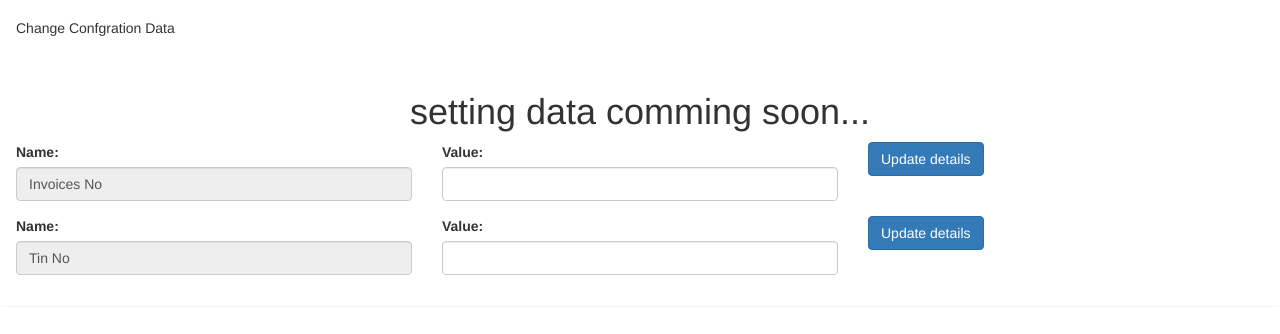
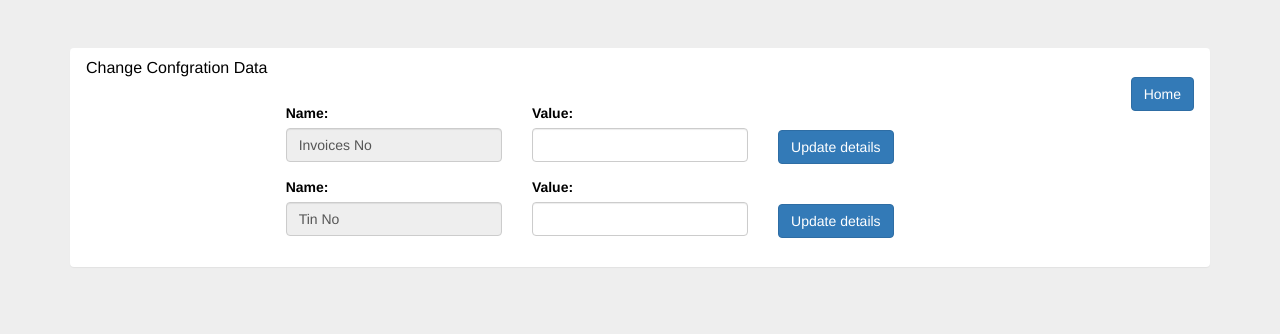
Before and after one commit to tsaini530/billing_pdf, a PHP site: page /settings.php in a window 1280 px wide. Shown: the top 334 px of the page. Run offline with PHP 8.4, Linux system fonts and the light colour scheme; data comes from the database, SQL or seed files in the repository.

Commit message:
css change

```diff
--- a/index.php
+++ b/index.php
@@ -25,6 +25,7 @@ $codeName=	 "SELECT code FROM sku ";
 
 </head>
 <body  class="container">
+<div class="page-container">
 
 
 <form novalidate="false" method="post" action="billController.php" id="invoice-form">
@@ -135,7 +136,7 @@ $codeName=	 "SELECT code FROM sku ";
 </div>
 
 </form>
-
+</div>
 </body>
 <script type="text/javascript">
 
--- a/settings.php
+++ b/settings.php
@@ -3,21 +3,28 @@
 <head>
 	<title>Change setting</title>
 	<link rel="stylesheet" type="text/css" href="./stylesheets/css/bootstrap.min.css">
+<!-- 	<link rel="stylesheet" type="text/css" href="./stylesheets/styles.css">
+ -->
+
 <script src="javascripts/jquery-3.1.0.min.js"></script>
 
 
 </head>
-<body>
-<div class="panel panel-white">
+<body  class="jumbotron vertical-cente">
+	<div class="container">
+
+		<div class="panel">
+			<div class="panel-heading">
+				<h6 class="panel-title text-capitlize">Change Confgration Data</h6>
+					<a href="index.php" class="btn btn-primary pull-right legitRipple ">Home </a>
 				<div class="alert alert-success" id="alert" role="alert" style="display:none;">
 				   You successfully read this important alert message.
 				</div>
-<div class="panel-heading ">
-	<h5 class="title">Change Confgration Data</h5>
 			</div>
-
 			<div class="panel-body">
-		<h1 class="text-captilize text-bold text-center">setting data comming soon...	</h1>
+				<div class="col-md-2">
+				</div>
+				<div class="col-md-8">
 				<form class="row" id="invoiceForm">
 					<div class="col-md-4">
 						<div class="form-group " >
@@ -31,8 +38,8 @@
 							<input type="text" name="invoice" id="invoice" class="form-control " value="">
 						</div>
 					</div>
-			<div class="col-md-4">
-				<button type="button" id="btnInvoice" class="btn btn-primary legitRipple ">Update details  <i class="icon-arrow-right14 position-right"></i></button>
+					<div class="col-md-4" style="margin-top:27px;">
+						<button type="button" id="btnInvoice" class="btn btn-primary legitRipple ">Update details </button>
 					</div>
 				</form>
 				<form class="row" id="tinForm">
@@ -48,13 +55,24 @@
 							<input type="text" name="tin" id="tin" class="form-control " value="">
 						</div>
 					</div>
-			<div class="col-md-4">
-				<button type="button" id="btnTin" class="btn btn-primary legitRipple ">Update details  <i class="icon-arrow-right14 position-right"></i></button>
+					<div class="col-md-4" style="margin-top:27px;">
+						<button type="button" id="btnTin" class="btn btn-primary legitRipple ">Update details </button>
 					</div>
 				</form>
 				</div>
 			</div>
+		</div>
+	</div>
 </body>
+<style type="text/css">
+	.vertical-center {
+  min-height: 100%;  /* Fallback for browsers do NOT support vh unit */
+  min-height: 100vh; /* These two lines are counted as one :-)       */
+
+  display: flex;
+  align-items: center;
+}
+</style>
 <script type="text/javascript">
 	$(document).ready(function(){
 			$.ajax({
```
Lines whose indentation alone changed are shown as unchanged.
